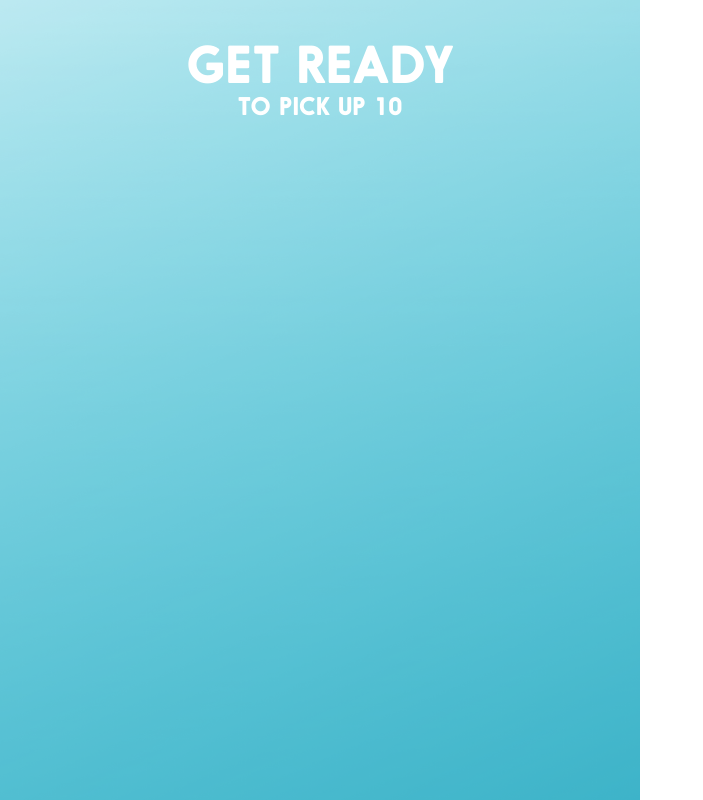
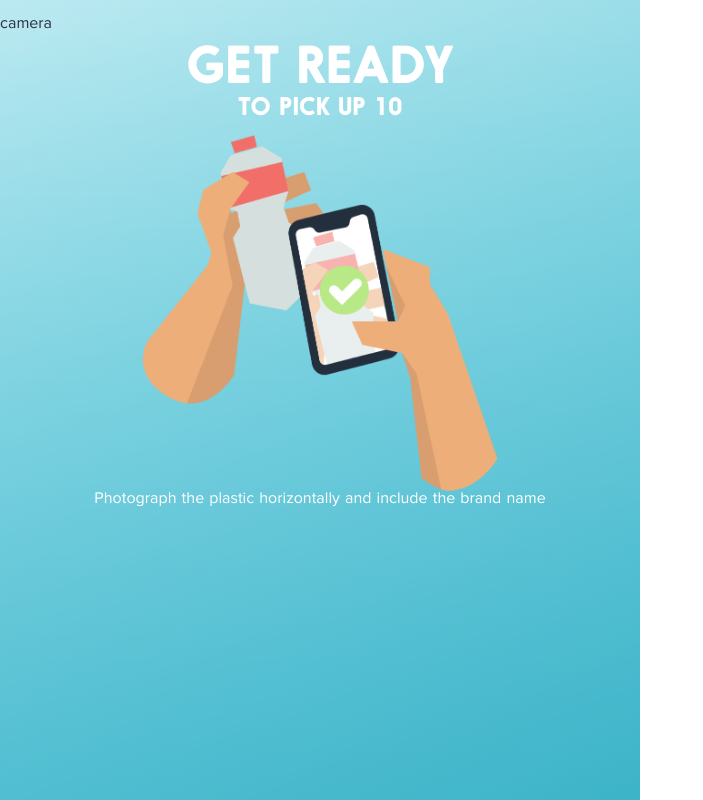
Before and after one commit to voorhoede-labs/plastic-soup-pickup, a Nuxt app: page /photo in a window 1280 px wide. Shown: the top 800 px of the page, without its empty margins (0-703 px from the left). Built offline with nearby package versions, Linux system fonts and the light colour scheme.

Commit message:
WIP: stylng photo page

```diff
--- a/pages/photo.vue
+++ b/pages/photo.vue
@@ -2,18 +2,19 @@
   <div class="get-ready">
     <img src="~/assets/get-ready/get-ready-bg.png" class="get-ready-bg" />
 
-    <h1 class="photo-title">GET READY <span class="photo-subtitle">to pick up 10</span></h1>
+    <div class="title-mobile">
+      <h1 class="photo-title">GET READY <span class="photo-subtitle">to pick up 10</span></h1>
+      <img src="~/assets/get-ready/get-ready-mobile.png" class="get-ready-mobile" />
+      <p class="photo-text">Photograph the plastic horizontally and include the brand name</p>
+    </div>
 
-    <img src="~/assets/get-ready/get-ready-mobile.png" class="get-ready-mobile" />
     <img ref="preview" :src="src" class="image-preview" />
-
-    <p>Photograph the plastic horizontally and include the brand name</p>
 
     <form enctype="multipart/form-data" method="post " action="">
       <input id="browse-photos" type="file" class="input-browse-photos">
-      <label for="browse-photos">camera</label>
+      <label class="label-browse" for="browse-photos">camera</label>
       <input @change="saveImage($event)" id="take-photo" type="file" class="input-take-photo" accept="image/*" capture>
-      <label for="take-photo">photo</label>
+      <label class="label-take" for="take-photo">photo</label>
     </form>
   </div>
 </template>
@@ -86,6 +87,7 @@ export default {
 <style>
 .get-ready {
   position: relative;
+  height: 100vh;
 }
 
 .get-ready-bg {
@@ -95,8 +97,26 @@ export default {
   height: auto;
 }
 
+.title-mobile {
+  position: absolute;
+  top: 0;
+  bottom: 0;
+  left: 0;
+  right: 0;
+  display: flex;
+  flex-direction: column;
+  justify-content: space-between;
+  padding-top: 40px;
+  height: 50vh;
+  align-items: center;
+  padding-left: 24px;
+  padding-right: 24px;
+}
+
 .get-ready-mobile {
-  max-width: 100%;
+  margin-top: 15px;
+  z-index: 2;
+  max-width: 60%;
   height: auto;
 }
 
@@ -116,10 +136,6 @@ export default {
 }
 
 .photo-title {
-  position: absolute;
-  left: 0;
-  top: 40px;
-  width: 100%;
   z-index: 2;
   color: #fff;
   text-align: center;
@@ -131,4 +147,16 @@ export default {
   font-size: 24px;
   text-transform: uppercase;
 }
+
+.photo-text {
+  z-index: 5;
+  color: #fff;
+}
+
+.label-browse {
+  position: absolute;
+  z-index: 4;
+}
+
+
 </style>
```
